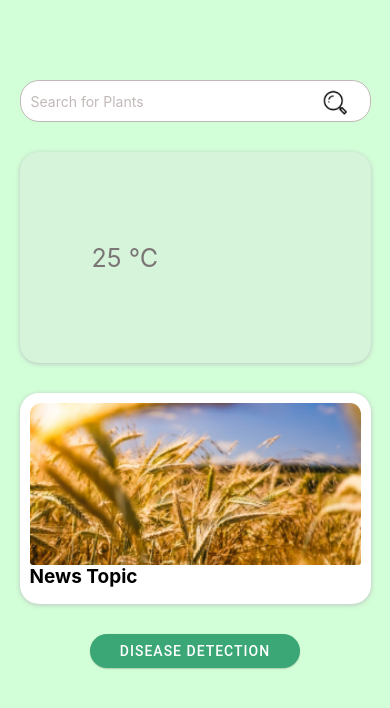
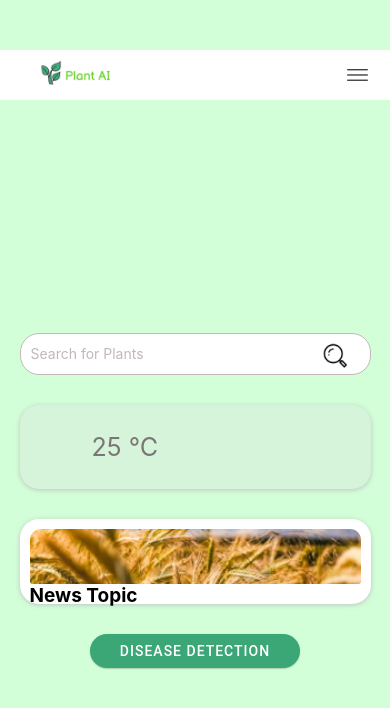
Before and after one commit to arjunaj5/PlantAi, a React Native app: screen / in a window 390 px wide. Shown: the top 708 px of the page. Built offline with nearby package versions, Linux system fonts and the light colour scheme.

Commit message:
added default layout for nav bar

```diff
--- a/App.js
+++ b/App.js
@@ -6,12 +6,15 @@
 import Header from './Components/Header';
 import LoginOrSignup from './Screens/LoginOrSignup';
 import Home from './Screens/Home';
+import Default from './Layouts/Default';
 
 export default function App() {
   return (
     <SafeAreaView style={styles.container}>
       {/* <LoginOrSignup /> */}
-      <Home />
+      <Default>
+        <Home />
+      </Default>
       <StatusBar style="auto" />
     </SafeAreaView>
   );
--- /dev/null
+++ b/Layouts/Default.js
@@ -0,0 +1,11 @@
+import React from 'react';
+import Header from '../Components/Header';
+
+function Default({children}) {
+  return <>
+    <Header />
+    {children}
+  </>;
+}
+
+export default Default;
--- a/Screens/Home/index.js
+++ b/Screens/Home/index.js
@@ -4,6 +4,7 @@
 import News from '../../Components/Home/News';
 import SearchBar from '../../Components/Home/SearchBar';
 import Weather from '../../Components/Home/Weather';
+import Header from '../../Components/Header';
 import styles from './styles'
 
 const search = require('../../assets/images/Home/search.png')
--- a/Screens/Home/styles.js
+++ b/Screens/Home/styles.js
@@ -3,7 +3,6 @@
 const styles = StyleSheet.create({
   container: {
     width: '90%',
-    height: '100%',
   },
   button: {
     marginTop: 30,
```
